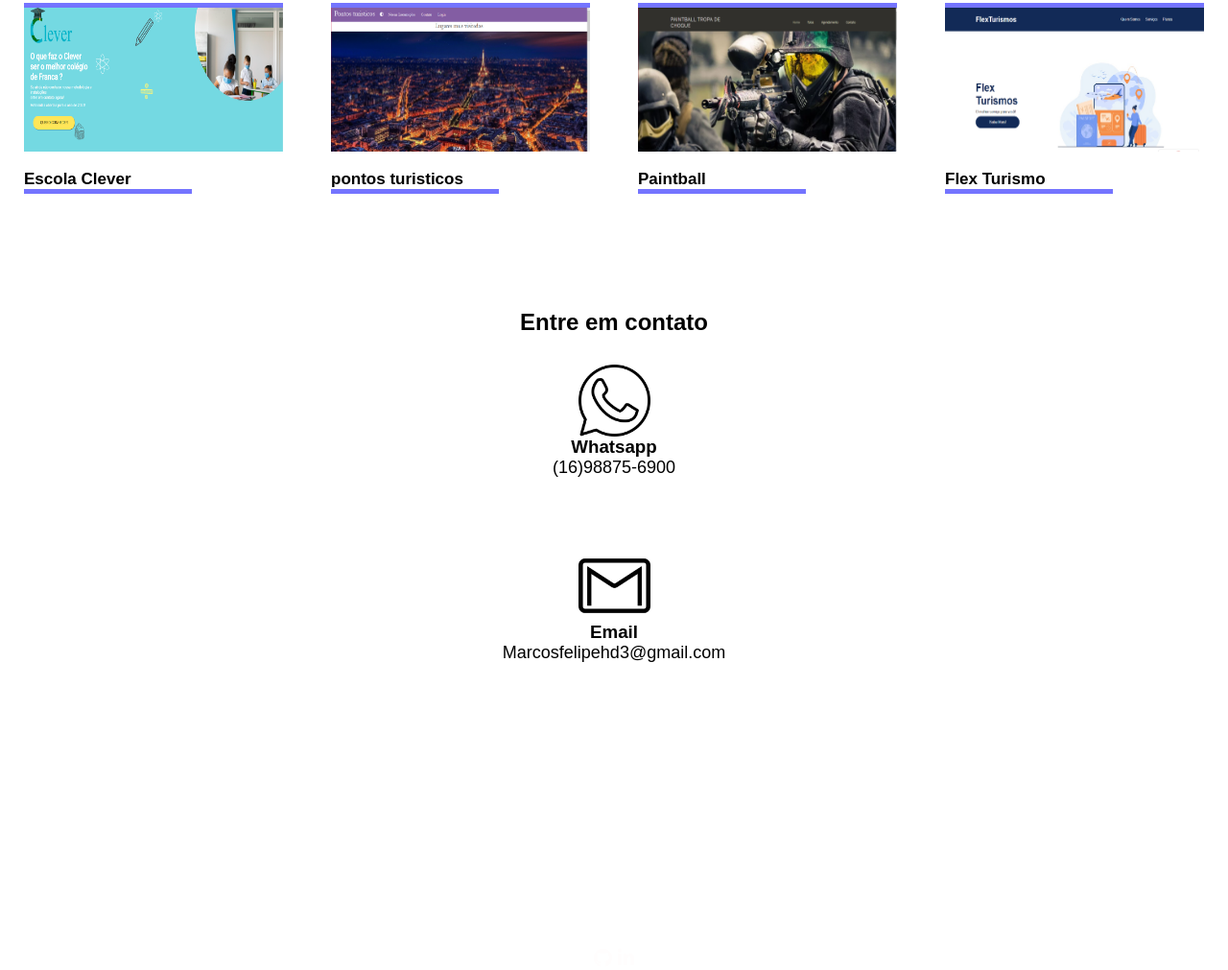
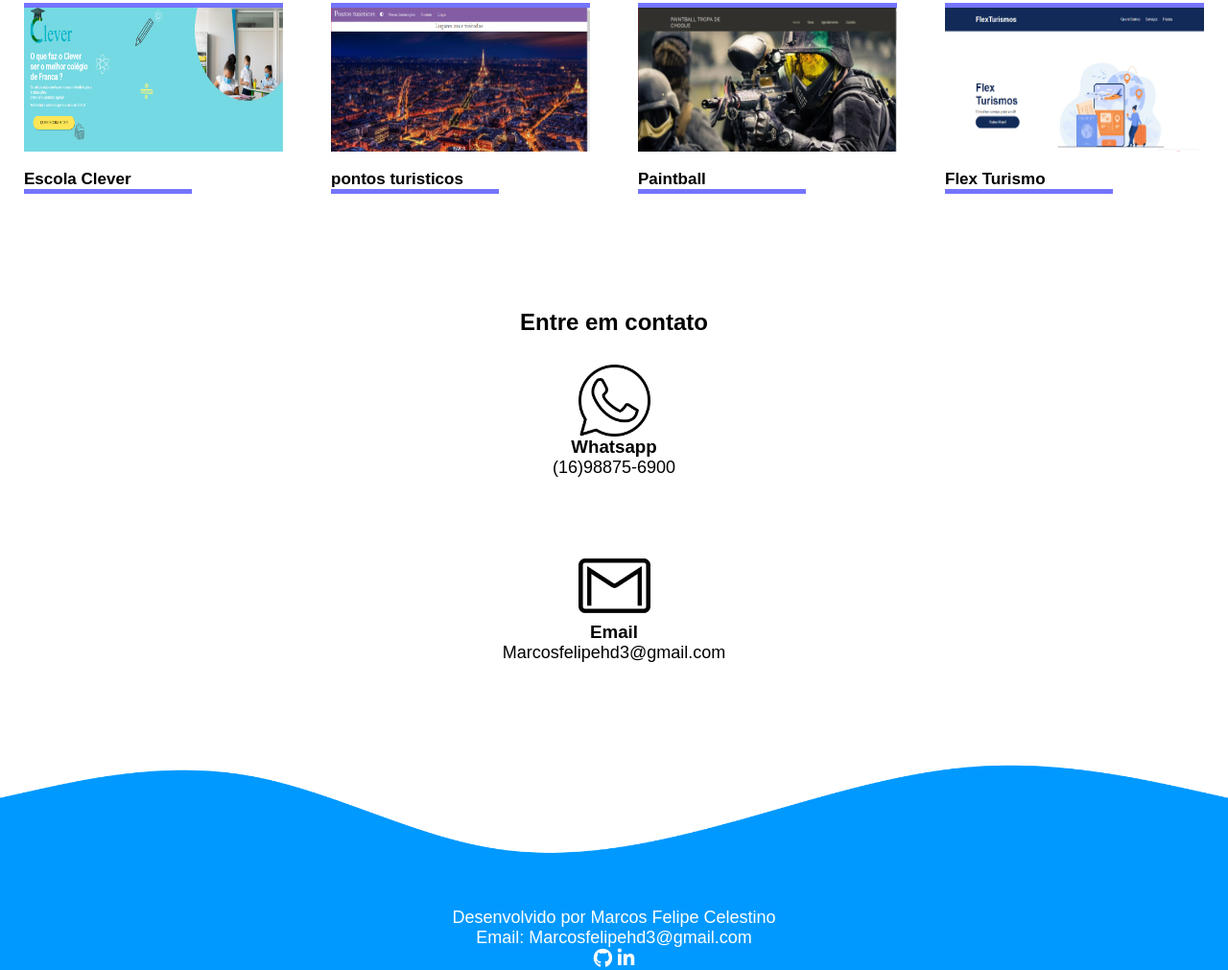
Before and after one commit to Mxrcos999/Portfolio, a plain HTML site: page index.html in a window 1280 px wide. Shown: the part 1737-2748 px from the top of the page at 96% size. Drawn offline with Linux system fonts and the light colour scheme.

Commit message:
Update style.css

```diff
--- a/css/style.css
+++ b/css/style.css
@@ -348,7 +348,7 @@ form textarea{
 }
 /*-------------footer-------------*/
 footer{
-    background-image:url("img/wave.svg") ;
+    background-image:url("/img/wave.png") ;
     background-repeat: no-repeat;
     background-size: cover;
     background-position: center;
```
